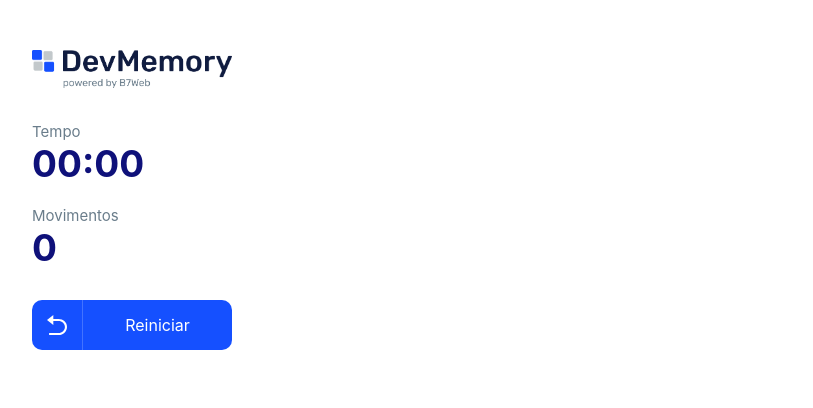
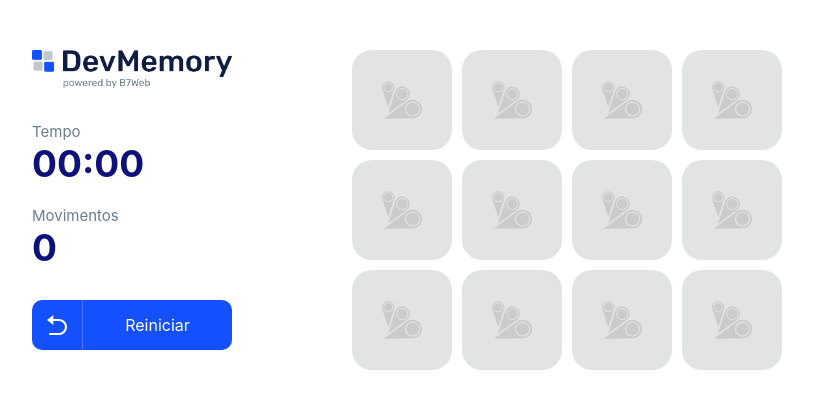
Before and after one commit to juliocsrf/react-memory-game, a React (Vite) app: page / in a window 1280 px wide. Shown: the top 408 px of the page, without its empty margins (233-1046 px from the left). Built offline with nearby package versions, Linux system fonts and the light colour scheme.

Commit message:
showing grid

```diff
--- a/src/App.tsx
+++ b/src/App.tsx
@@ -4,6 +4,7 @@
 import restartIcon from './svgs/restart.svg';
 import InfoItem from './components/InfoItem';
 import Button from './components/Button';
+import GridItem from './components/GridItem';
 import { GridItemType } from './types/GridItemType';
 import { items } from './data/items';
 
@@ -17,6 +18,8 @@
     useEffect(() => {
         resetAndCreateGrid();
     }, []);
+
+    const handleItemClick = (index: number) => {};
 
     const resetAndCreateGrid = () => {
         setTimeElepsed(0);
@@ -62,7 +65,11 @@
             </C.Info>
 
             <C.GridArea>
-                <C.Grid></C.Grid>
+                <C.Grid>
+                    {gridItems.map((item, index) => (
+                        <GridItem key={index} item={item} onClick={() => handleItemClick(index)} />
+                    ))}
+                </C.Grid>
             </C.GridArea>
         </C.Container>
     );
--- /dev/null
+++ b/src/components/GridItem/index.tsx
@@ -0,0 +1,22 @@
+import { GridItemType } from '../../types/GridItemType';
+import * as C from './styles';
+import b7 from '../../svgs/b7.svg';
+import { items } from '../../data/items';
+
+type Props = {
+    item: GridItemType;
+    onClick: () => void;
+};
+
+const GridItem = ({ item, onClick }: Props) => {
+    return (
+        <C.Container showBackground={item.permanentShown || item.shown} onClick={onClick}>
+            {!item.permanentShown && !item.shown && <C.Icon src={b7} alt='' opacity={0.1} />}
+
+            {item.permanentShown ||
+                (item.shown && item.item !== null && <C.Icon src={items[item.item].icon} alt='' />)}
+        </C.Container>
+    );
+};
+
+export default GridItem;
--- /dev/null
+++ b/src/components/GridItem/styles.ts
@@ -0,0 +1,23 @@
+import styled from 'styled-components';
+
+type ContainerProps = {
+    showBackground: boolean;
+};
+export const Container = styled.div<ContainerProps>`
+    background-color: ${(props) => (props.showBackground ? '#1550FF' : '#E2E3E3')};
+    height: 100px;
+    border-radius: 20px;
+    display: flex;
+    justify-content: center;
+    align-items: center;
+    cursor: pointer;
+`;
+
+type IconProps = {
+    opacity?: number;
+};
+export const Icon = styled.img<IconProps>`
+    width: 40px;
+    height: 40px;
+    opacity: ${(props) => props.opacity ?? 1};
+`;
```
